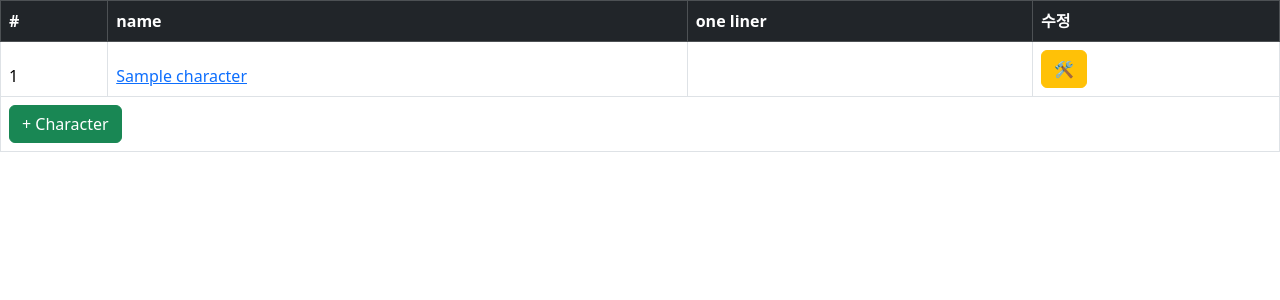
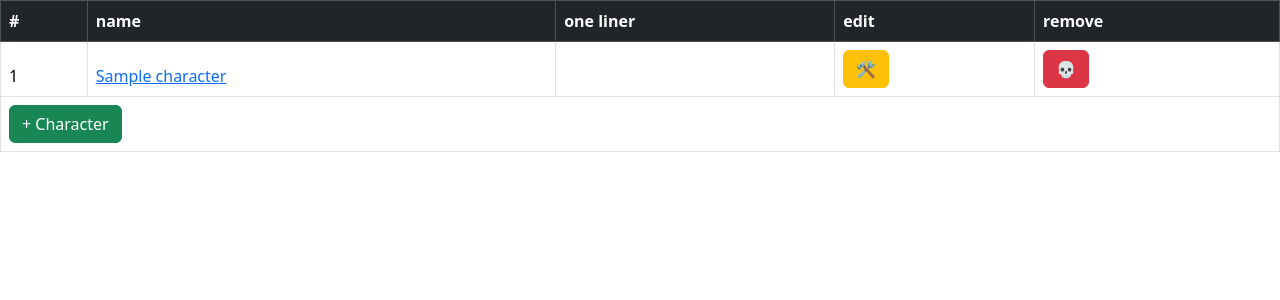
Before and after one commit to hyeseung12/NetworkProgramming_helloidol2, a Django app: a page that uses 여자친구/templates/여자친구/character_list.html in a window 1280 px wide. Shown: the top 300 px of the page. Run offline with Django 4.2, Linux system fonts and the light colour scheme; tables that the repository leaves empty hold one stand-in row (values such as "Sample post").

Commit message:
views CharacterDeleteView; templates character_list.html, character_confirm_delete.html; urls 여자친구: character_delete

```diff
--- a/여자친구/templates/여자친구/character_list.html
+++ b/여자친구/templates/여자친구/character_list.html
@@ -7,7 +7,8 @@
         <th>#</th>
         <th>name</th>
         <th>one liner</th>
-        <th>수정</th>
+        <th>edit</th>
+        <th>remove</th>
     <thead/>
     {% for character in character_list %}
     <tr>
@@ -15,10 +16,11 @@
         <td><a href="{% url '여자친구:character_detail' pk=character.id %}">{{ character.name }}</a></td>
         <td>{{ character.description }}</td>
         <td><a href="{% url '여자친구:character_update' pk=character.id %}" class="btn btn-warning">🛠</a></td>
+        <td><a href="{% url '여자친구:character_delete' pk=character.id %}" class="btn btn-danger">💀</a></td>
     </tr>
     {% endfor %}
     <tr>
-        <td colspan="4"><a href="{% url '여자친구:character_create' %}" class="btn btn-success">+ Character</a></td>
+        <td colspan="5"><a href="{% url '여자친구:character_create' %}" class="btn btn-success">+ Character</a></td>
     </tr>
 </table>
 {% endblock %}
--- a/여자친구/urls.py
+++ b/여자친구/urls.py
@@ -9,4 +9,5 @@ urlpatterns = [
     path('detail/<int:pk>/', views.CharacterDetailView.as_view(), name='character_detail'),
     path('create/', views.CharacterCreateView.as_view(), name='character_create'),
     path('update/<int:pk>', views.CharacterUpdateView.as_view(), name='character_update'),
+    path('delete/<int:pk>', views.CharacterDeleteView.as_view(), name='character_delete'),
 ]
--- a/여자친구/views.py
+++ b/여자친구/views.py
@@ -1,6 +1,6 @@
 from django.shortcuts import render
 from django.urls import reverse_lazy
-from django.views.generic import ListView, DetailView, CreateView, UpdateView
+from django.views.generic import ListView, DetailView, CreateView, UpdateView, DeleteView
 from 여자친구.models import Character
 
 
@@ -25,4 +25,8 @@ class CharacterUpdateView(UpdateView):
     model = Character
     fields = '__all__'  # ['name', 'description']
     template_name_suffix = '_update'  # character_form.html -> character_update.html
-    success_url = reverse_lazy('여자친구:character_detail')  #수정 완료 후 이동할 URL URL
+    success_url = reverse_lazy('여자친구:character_detail')  # 수정 완료 후 이동할 URL
+
+class CharacterDeleteView(DeleteView):
+    model = Character
+    success_url = reverse_lazy('여자친구:character_list')  #삭제 완료 후 이동할 URLURL
```
Also changed, not shown: 여자친구/templates/여자친구/character_confirm_delete.html (added, +14 -0 lines), README.md.
